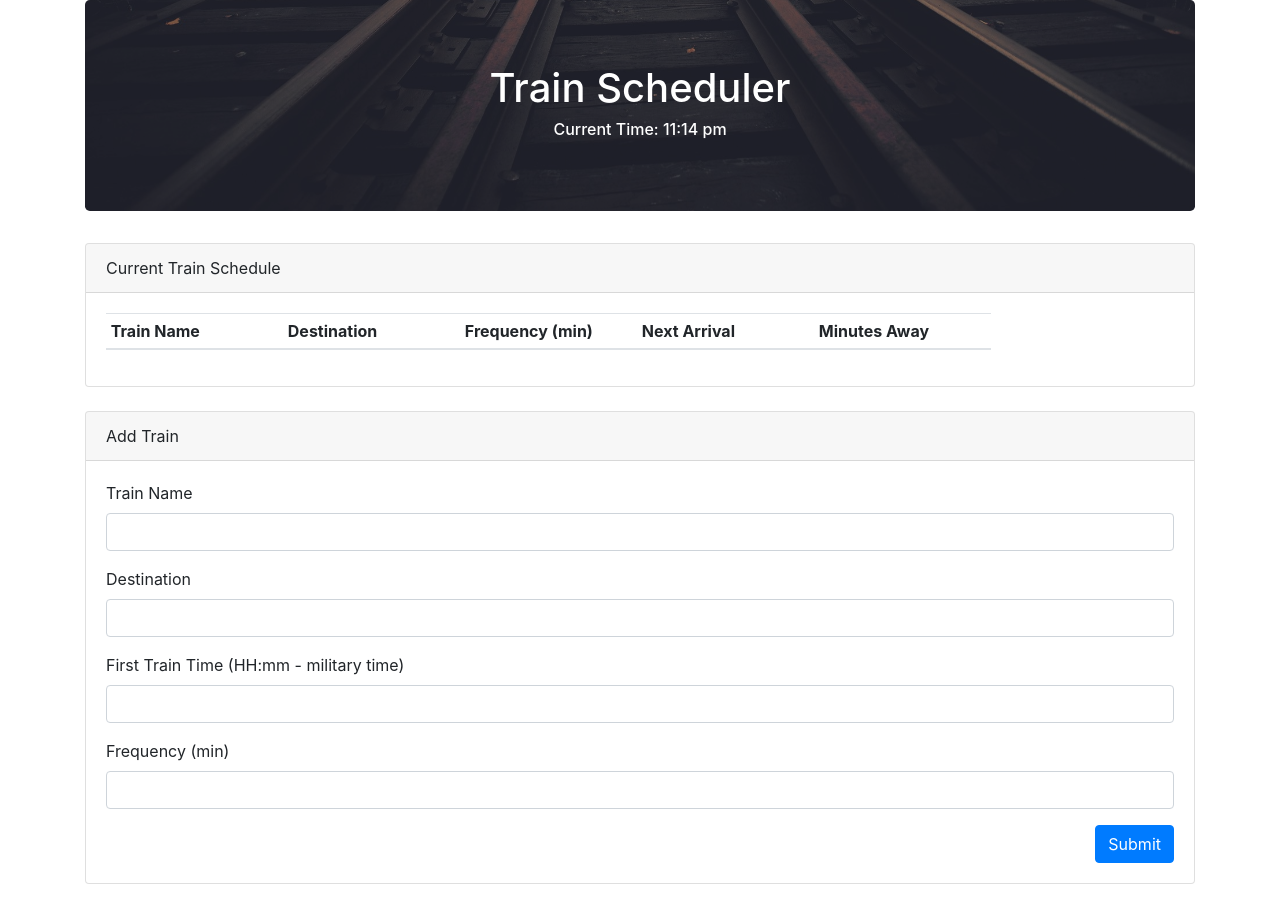
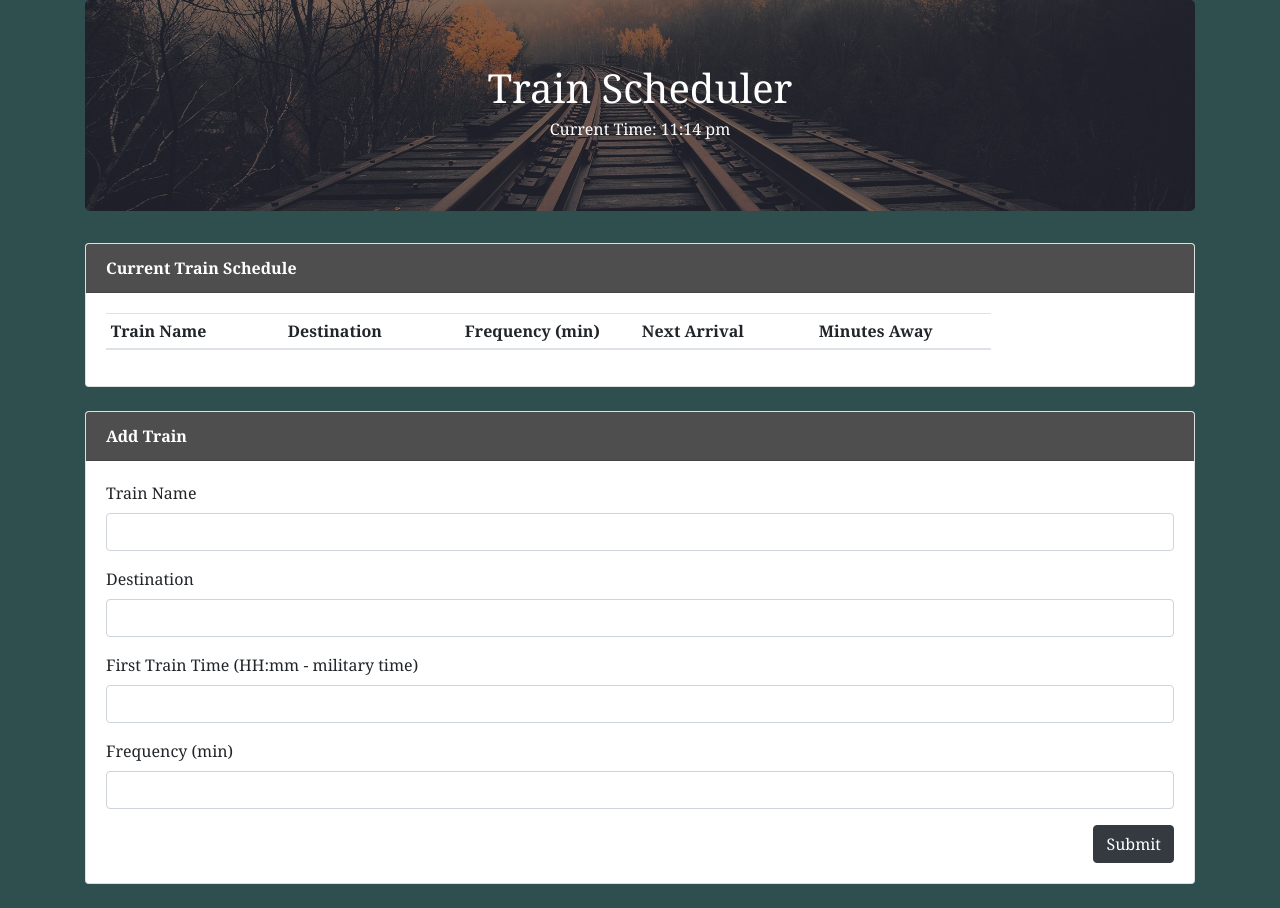
Before and after one commit to n8benzor/Train-Scheduler, a plain HTML site: page index.html in a window 1280 px wide. Drawn offline with nearby package versions, Linux system fonts and the light colour scheme; no server answers.

Commit message:
working application

```diff
--- a/assets/css/style.css
+++ b/assets/css/style.css
@@ -1,9 +1,15 @@
 .jumbotron {
     background-image: url('../images/train-bg.jpg');
-    background-position: bottom;
+    background-position: center;
     background-size: 100%;
     background-blend-mode: soft-light;
 }
 body {
-    /* background-image: url('../images/bgimage.png'); */
+    background-color: darkslategray;
+    font-family: Georgia, 'Times New Roman', Times, serif;
 }
+.card-header {
+    background-color: rgb(78, 78, 78);
+    color: #ffffff;
+    font-weight: bold;
+}
--- a/assets/js/app.js
+++ b/assets/js/app.js
@@ -25,7 +25,7 @@ $("#add-train-btn").on("click", function(event) {
   // Grabs user input
   const trainName = $("#train-name-input").val().trim();
   const trainDest = $("#destination-input").val().trim();
-  const trainFirst = moment($("#first-input").val().trim()).format("HH:mm");
+  const trainFirst = $('#first-input').val().trim();
   const trainFreq = $("#frequency-input").val().trim();
 
   // Creates local "temporary" object for holding the train data
@@ -33,17 +33,18 @@ $("#add-train-btn").on("click", function(event) {
     name: trainName,
     destination: trainDest,
     first: trainFirst,
-    frequency: trainFreq
-  };
+    frequency: trainFreq,
+    dateAdded: firebase.database.ServerValue.TIMESTAMP
+    // Uploads train data to the database
+};
 
-  // Uploads train data to the database
-  database.ref().push(newTrain);
+database.ref().push(newTrain);
 
   // Logs everything to console
   console.log(trainName.name);
   console.log(trainDest.destination);
   console.log(trainFirst.first);
-  console.log(trainFirst.frequency);
+  console.log(trainFreq.frequency);
 
   alert("Train successfully added");
 
@@ -70,45 +71,23 @@ database.ref().on("child_added", function(childSnapshot) {
   console.log(trainFirst);
   console.log(trainFreq);
 
-//   // Prettify the train start
-//   let trainStartPretty = moment.unix(trainFirst).format("HH:mm");
-
-//   // Calculate the months worked using hardcore math
-//   // To calculate the months worked
-//   let empMonths = moment().diff(moment(trainFirst, "X"), "months");
-//   console.log(empMonths);
-
-//   // Calculate the total billed rate
-//   let empBilled = empMonths * empRate;
-//   console.log(empBilled);
-
-database.ref().on("child_added", function(childSnapshot) {
     let startTimeConverted = moment(childSnapshot.val().first, "hh:mm").subtract(1, "years");
     let timeDiff = moment().diff(moment(startTimeConverted), "minutes");
     let timeRemain = timeDiff % childSnapshot.val().frequency;
     let minToArrival = childSnapshot.val().frequency - timeRemain;
     let nextTrain = moment().add(minToArrival, "minutes");
-    // var key = childSnapshot.key;
+    nextTrain = moment(nextTrain).format("hh:mm");
 
   // Create the new row
   let newRow = $("<tr>").append(
     $("<td>").text(trainName),
     $("<td>").text(trainDest),
     $("<td>").text(trainFreq),
-    // $("<td>").text(trainFirst),
     $("<td>").text(nextTrain),
     $("<td>").text(minToArrival)
   );
 
   // Append the new row to the table
   $("#tableBody").append(newRow);
-});
 
-// Example Time Math
-// -----------------------------------------------------------------------------
-// Assume Employee start date of January 1, 2015
-// Assume current date is March 1, 2016
-
-// We know that this is 15 months.
-// Now we will create code in moment.js to confirm that any attempt we use meets this test case
 })
--- a/index.html
+++ b/index.html
@@ -90,7 +90,7 @@
                 <label for="frequency-input">Frequency (min)</label>
                 <input class="form-control" id="frequency-input" type="text">
               </div>
-              <button class="btn btn-primary float-right" id="add-train-btn">Submit</button>
+              <button class="btn btn-dark float-right" id="add-train-btn">Submit</button>
             </form>
 
           </div>
```
